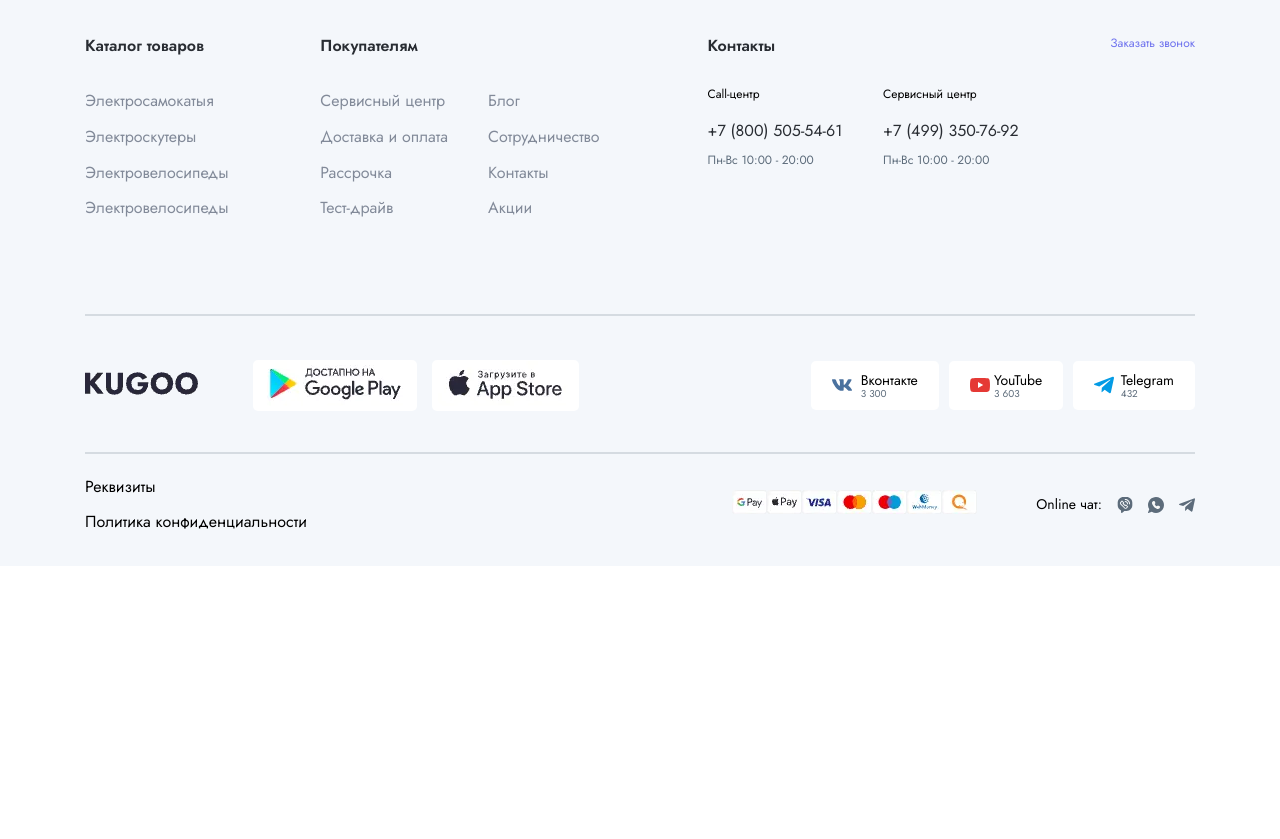
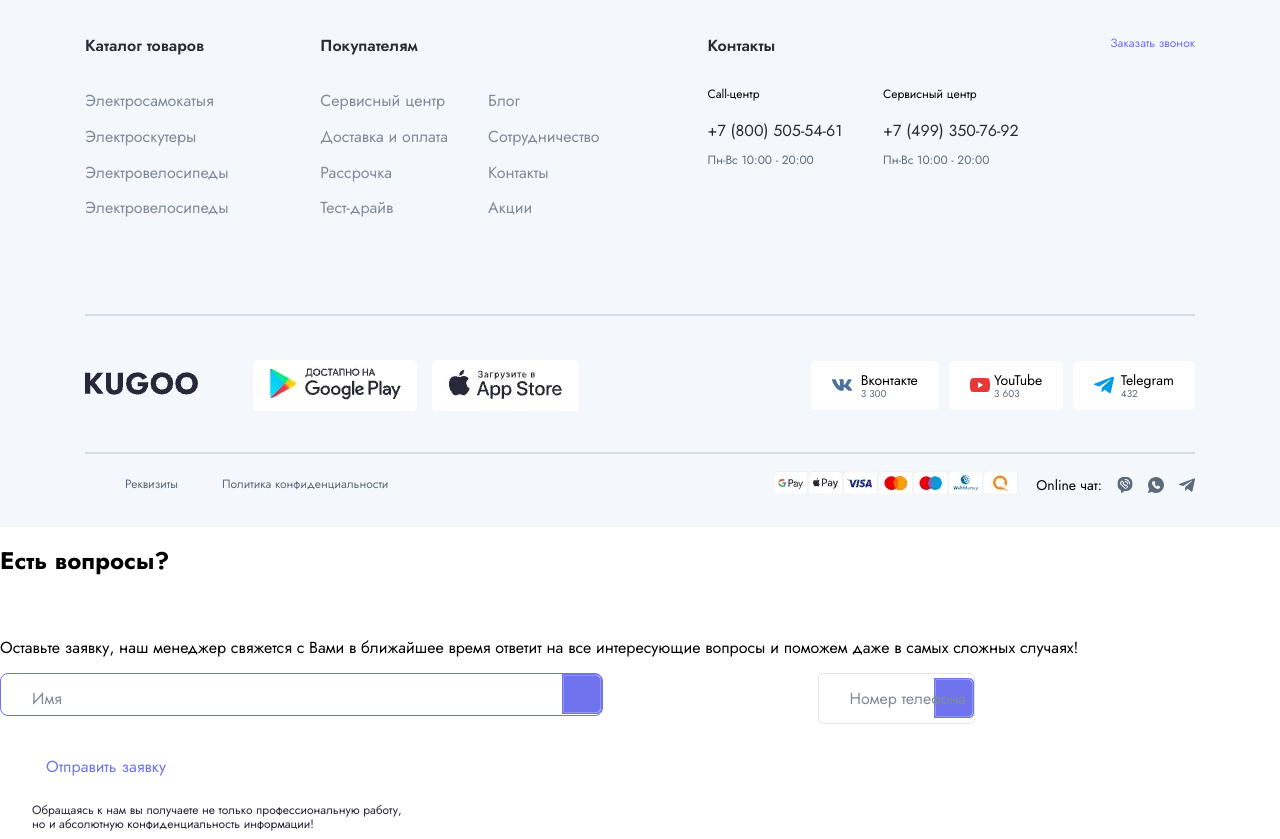
Before and after one commit to RogalicEnergy/Kugoo, a PHP site: page / in a window 1280 px wide; the page is wider, and only the part inside the window is pictured. Shown: the part 3199-4038 px from the top of that part. Before the commit the page ends 3728 px from the top of that part, so only its background shows below. Run offline with PHP 8.4, Linux system fonts and the light colour scheme.

Commit message:
fix: footer

```diff
--- a/css/style.css
+++ b/css/style.css
@@ -1011,7 +1011,7 @@ body {
   justify-content: space-between;
   padding-bottom: 1.1875rem;
 }
-.footer-text-list{
+.footer-text-list {
   display: flex;
   align-items: center;
   gap: 2.75rem;
--- a/index.html
+++ b/index.html
@@ -658,10 +658,10 @@
             <!-- /.social -->
             <hr class="footer-seporator">
             <div class="footer-political">
-              <div class="footer-text-block">
-                <p class="footer-text">Реквизиты</p>
-                <p class="footer-text">Политика конфиденциальности</p>
-              </div>
+              <ul class="footer-text-list">
+                <li class="footer-text-item">Реквизиты</li>
+                <li class="footer-text-item">Политика конфиденциальности</li>
+              </ul>
               <div class="footer-bank">
                 <picture  class="footer-bank-logo">
                   <source type="image/webp" srcset="img/gpay.webp">
@@ -716,6 +716,41 @@
         </div>
       </div>
     </footer>
+    <div class="modal" id="feedback-modal">
+      <div class="modal-dialog">
+        <h2 class="modal-title">Есть вопросы?</h2>
+        <a href="#" class="modal-close" data-toggle="modal" data-target="#feedback-modal">
+          <svg class="close-icon" width="24" height="24">
+            <use href="img/sprite.svg#close"></use>
+          </svg>
+        </a>
+        <p class="modal-text">Оставьте заявку, наш менеджер свяжется с Вами в ближайшее время ответит на все интересующие вопросы и поможем даже в самых сложных случаях!</p>
+        <form action="handler.php" method="POST" class="modal-form">
+          <div class="input-group-wrapper input-group-vertical">
+            <div class="input-group modal-input-group">
+              <input id="modal-user-name" type="text" class="input modal-input" name="username" placeholder=" ">
+              <label class="input-group-label modal-input-label" for="modal-user-name">Имя</label>
+            </div>
+            <!-- /.input-group-vertical -->
+            <div class="input-group modal-input-group">
+              <input id="modal-user-phone" type="tel" class="input modal-input phone-mask" name="userphone" placeholder=" ">
+              <label class="input-group-label modal-input-label" for="modal-user-phone">Номер телефона</label>
+            </div>
+            <!-- /.input-group-vertical -->
+          </div>
+          <div class="modal-form-footer">
+            <button type="submit" class="button modal-form-button">Отправить заявку</button>
+            <div class="notify">
+              <svg class="notify-icon" width="14" height="14">
+                <use href="img/sprite.svg#shield"></use>
+              </svg>
+              <p class="notify-text">Обращаясь к нам вы получаете не только профессиональную работу, но и абсолютную конфиденциальность информации!</p>
+            </div>
+          </div>
+          <!-- /.modal-group-vertical -->
+        </form>
+      </div>
+    </div>
     <script src="js/main.js"></script>
   </body>
 </html>
```
